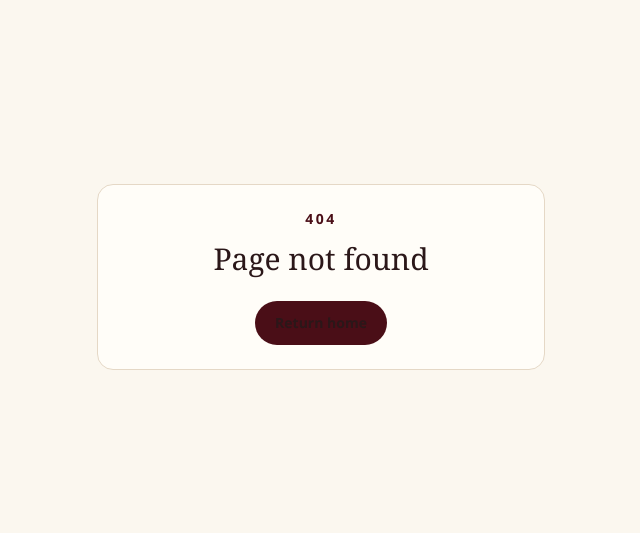
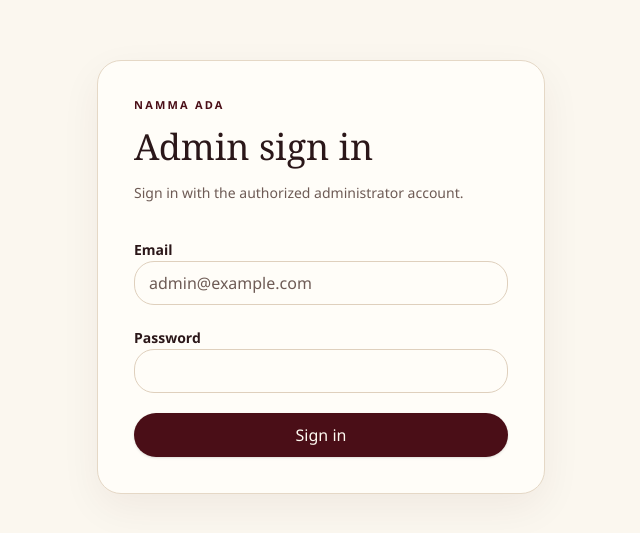
Before and after one commit to nammaada/nammaada-web, a Next.js app: page /auth/login in a window 1280 px wide. Before the commit this address had no page. Shown: the part 123-656 px from the top of the page, without its empty margins (319-959 px from the left). Built offline with nearby package versions, Linux system fonts and the light colour scheme; no server answers.

Commit message:
feat: implement authentication actions and admin layout; add Supabase session management

```diff
--- /dev/null
+++ b/actions/auth.ts
@@ -0,0 +1,50 @@
+"use server";
+
+import { redirect } from "next/navigation";
+import { createSupabaseServerClient } from "@/lib/supabase/server";
+import { isAdminUser } from "@/lib/auth/admin";
+
+export type LoginState = {
+  message?: string;
+  fieldErrors?: {
+    email?: string;
+    password?: string;
+  };
+};
+
+function readText(value: FormDataEntryValue | null) {
+  return typeof value === "string" ? value.trim() : "";
+}
+
+export async function loginAction(_state: LoginState, formData: FormData): Promise<LoginState> {
+  const email = readText(formData.get("email")).toLowerCase();
+  const password = typeof formData.get("password") === "string" ? String(formData.get("password")) : "";
+  const fieldErrors: LoginState["fieldErrors"] = {};
+
+  if (!email || !/^\S+@\S+\.\S+$/.test(email)) {
+    fieldErrors.email = "Enter a valid email address.";
+  }
+  if (!password) {
+    fieldErrors.password = "Enter your password.";
+  }
+  if (fieldErrors.email || fieldErrors.password) {
+    return { fieldErrors };
+  }
+
+  const supabase = await createSupabaseServerClient();
+  await supabase.auth.signOut();
+  const { data, error } = await supabase.auth.signInWithPassword({ email, password });
+
+  if (error || !data.user || !(await isAdminUser(data.user.id))) {
+    await supabase.auth.signOut();
+    return { message: "Unable to sign in with these credentials." };
+  }
+
+  redirect("/admin");
+}
+
+export async function logoutAction() {
+  const supabase = await createSupabaseServerClient();
+  await supabase.auth.signOut();
+  redirect("/auth/login");
+}
--- /dev/null
+++ b/app/admin/layout.tsx
@@ -0,0 +1,9 @@
+import type { ReactNode } from "react";
+import { requireAdmin } from "@/lib/auth/admin";
+
+export const dynamic = "force-dynamic";
+
+export default async function AdminLayout({ children }: Readonly<{ children: ReactNode }>) {
+  await requireAdmin();
+  return <>{children}</>;
+}
--- /dev/null
+++ b/app/auth/login/page.tsx
@@ -0,0 +1,27 @@
+import { redirect } from "next/navigation";
+import { getAuthenticatedUser, isAdminUser } from "@/lib/auth/admin";
+import { LoginForm } from "@/components/auth/login-form";
+
+export const dynamic = "force-dynamic";
+
+export default async function LoginPage() {
+  const user = await getAuthenticatedUser();
+  if (user && (await isAdminUser(user.id))) {
+    redirect("/admin");
+  }
+
+  return (
+    <main className="flex min-h-screen items-center justify-center px-5 py-10 sm:px-8">
+      <section className="w-full max-w-md rounded-3xl border border-border bg-card p-7 shadow-soft sm:p-9">
+        <div className="mb-8">
+          <p className="eyebrow">Namma Ada</p>
+          <h1 className="mt-3 font-display text-4xl leading-tight text-foreground">Admin sign in</h1>
+          <p className="mt-3 text-sm leading-6 text-muted-foreground">
+            Sign in with the authorized administrator account.
+          </p>
+        </div>
+        <LoginForm />
+      </section>
+    </main>
+  );
+}
--- /dev/null
+++ b/components/auth/login-form.tsx
@@ -0,0 +1,50 @@
+"use client";
+
+import { useActionState } from "react";
+import { loginAction, type LoginState } from "@/actions/auth";
+import { Button } from "@/components/ui/button";
+import { Input } from "@/components/ui/input";
+import { Label } from "@/components/ui/label";
+
+const initialState: LoginState = {};
+
+export function LoginForm() {
+  const [state, action, pending] = useActionState(loginAction, initialState);
+
+  return (
+    <form action={action} className="space-y-5" noValidate>
+      <div className="space-y-2">
+        <Label htmlFor="email">Email</Label>
+        <Input
+          autoComplete="email"
+          id="email"
+          name="email"
+          placeholder="admin@example.com"
+          type="email"
+          aria-describedby={state.fieldErrors?.email ? "email-error" : undefined}
+          error={Boolean(state.fieldErrors?.email)}
+        />
+        {state.fieldErrors?.email ? <p className="text-sm text-red-900" id="email-error">{state.fieldErrors.email}</p> : null}
+      </div>
+
+      <div className="space-y-2">
+        <Label htmlFor="password">Password</Label>
+        <Input
+          autoComplete="current-password"
+          id="password"
+          name="password"
+          type="password"
+          aria-describedby={state.fieldErrors?.password ? "password-error" : undefined}
+          error={Boolean(state.fieldErrors?.password)}
+        />
+        {state.fieldErrors?.password ? <p className="text-sm text-red-900" id="password-error">{state.fieldErrors.password}</p> : null}
+      </div>
+
+      {state.message ? <p className="text-sm text-red-900" role="alert">{state.message}</p> : null}
+
+      <Button className="w-full" disabled={pending} type="submit">
+        {pending ? "Signing in…" : "Sign in"}
+      </Button>
+    </form>
+  );
+}
--- /dev/null
+++ b/lib/auth/admin.ts
@@ -0,0 +1,37 @@
+import { notFound } from "next/navigation";
+import { redirect } from "next/navigation";
+import type { User } from "@supabase/supabase-js";
+import { createSupabaseAdminClient } from "@/lib/supabase/admin";
+import { createSupabaseServerClient } from "@/lib/supabase/server";
+
+export async function isAdminUser(userId: string): Promise<boolean> {
+  const adminClient = createSupabaseAdminClient();
+  const { data, error } = await adminClient
+    .from("admin_users")
+    .select("user_id")
+    .eq("user_id", userId)
+    .maybeSingle();
+
+  return !error && data?.user_id === userId;
+}
+
+export async function getAuthenticatedUser(): Promise<User | null> {
+  const supabase = await createSupabaseServerClient();
+  const { data, error } = await supabase.auth.getUser();
+  return error ? null : data.user;
+}
+
+export async function requireAdmin(): Promise<User> {
+  const supabase = await createSupabaseServerClient();
+  const { data, error } = await supabase.auth.getUser();
+
+  if (error || !data.user) {
+    redirect("/auth/login?next=/admin");
+  }
+
+  if (!(await isAdminUser(data.user.id))) {
+    notFound();
+  }
+
+  return data.user;
+}
--- /dev/null
+++ b/lib/env/server.ts
@@ -0,0 +1,15 @@
+import "server-only";
+
+type ServerEnv = {
+  supabaseServiceRoleKey: string;
+};
+
+export function getServerEnv(): ServerEnv {
+  const supabaseServiceRoleKey = process.env.SUPABASE_SERVICE_ROLE_KEY?.trim();
+
+  if (!supabaseServiceRoleKey) {
+    throw new Error("Missing required server configuration: SUPABASE_SERVICE_ROLE_KEY");
+  }
+
+  return { supabaseServiceRoleKey };
+}
--- /dev/null
+++ b/lib/supabase/admin.ts
@@ -0,0 +1,18 @@
+import "server-only";
+
+import { createClient, type SupabaseClient } from "@supabase/supabase-js";
+import { getServerEnv } from "@/lib/env/server";
+import { getPublicEnv } from "@/lib/env";
+
+export function createSupabaseAdminClient(): SupabaseClient {
+  const { supabaseUrl } = getPublicEnv();
+  const { supabaseServiceRoleKey } = getServerEnv();
+
+  return createClient(supabaseUrl, supabaseServiceRoleKey, {
+    auth: {
+      autoRefreshToken: false,
+      detectSessionInUrl: false,
+      persistSession: false,
+    },
+  });
+}
--- /dev/null
+++ b/lib/supabase/proxy.ts
@@ -0,0 +1,34 @@
+import { createServerClient } from "@supabase/ssr";
+import { NextResponse, type NextRequest } from "next/server";
+import { getPublicEnv } from "@/lib/env";
+
+export async function updateSupabaseSession(request: NextRequest) {
+  const { supabaseUrl, supabaseAnonKey } = getPublicEnv();
+  let response = NextResponse.next({ request });
+
+  const supabase = createServerClient(supabaseUrl, supabaseAnonKey, {
+    cookies: {
+      getAll() {
+        return request.cookies.getAll();
+      },
+      setAll(cookiesToSet) {
+        cookiesToSet.forEach(({ name, value }) => request.cookies.set(name, value));
+        response = NextResponse.next({ request });
+        cookiesToSet.forEach(({ name, value, options }) =>
+          response.cookies.set(name, value, options),
+        );
+      },
+    },
+  });
+
+  // getUser validates the session with Supabase Auth and refreshes it when needed.
+  const { data } = await supabase.auth.getUser();
+
+  // This is only an early unauthenticated redirect. The admin allowlist check
+  // remains authoritative in the server-side admin layout and database RLS.
+  if (request.nextUrl.pathname.startsWith("/admin") && !data.user) {
+    return NextResponse.redirect(new URL("/auth/login?next=/admin", request.url));
+  }
+
+  return response;
+}
--- a/package.json
+++ b/package.json
@@ -14,7 +14,8 @@
     "lucide-react": "^1.38.0",
     "next": "16.3.4",
     "react": "19.2.8",
-    "react-dom": "19.2.8"
+    "react-dom": "19.2.8",
+    "server-only": "^0.0.1"
   },
   "devDependencies": {
     "@tailwindcss/postcss": "^4",
--- /dev/null
+++ b/proxy.ts
@@ -0,0 +1,12 @@
+import type { NextRequest } from "next/server";
+import { updateSupabaseSession } from "@/lib/supabase/proxy";
+
+export async function proxy(request: NextRequest) {
+  return updateSupabaseSession(request);
+}
+
+export const config = {
+  matcher: [
+    "/((?!api|_next/static|_next/image|favicon.ico|sitemap.xml|robots.txt).*)",
+  ],
+};
```
Also changed, not shown: 1 other file (tests, documents, lock files or other folders).
